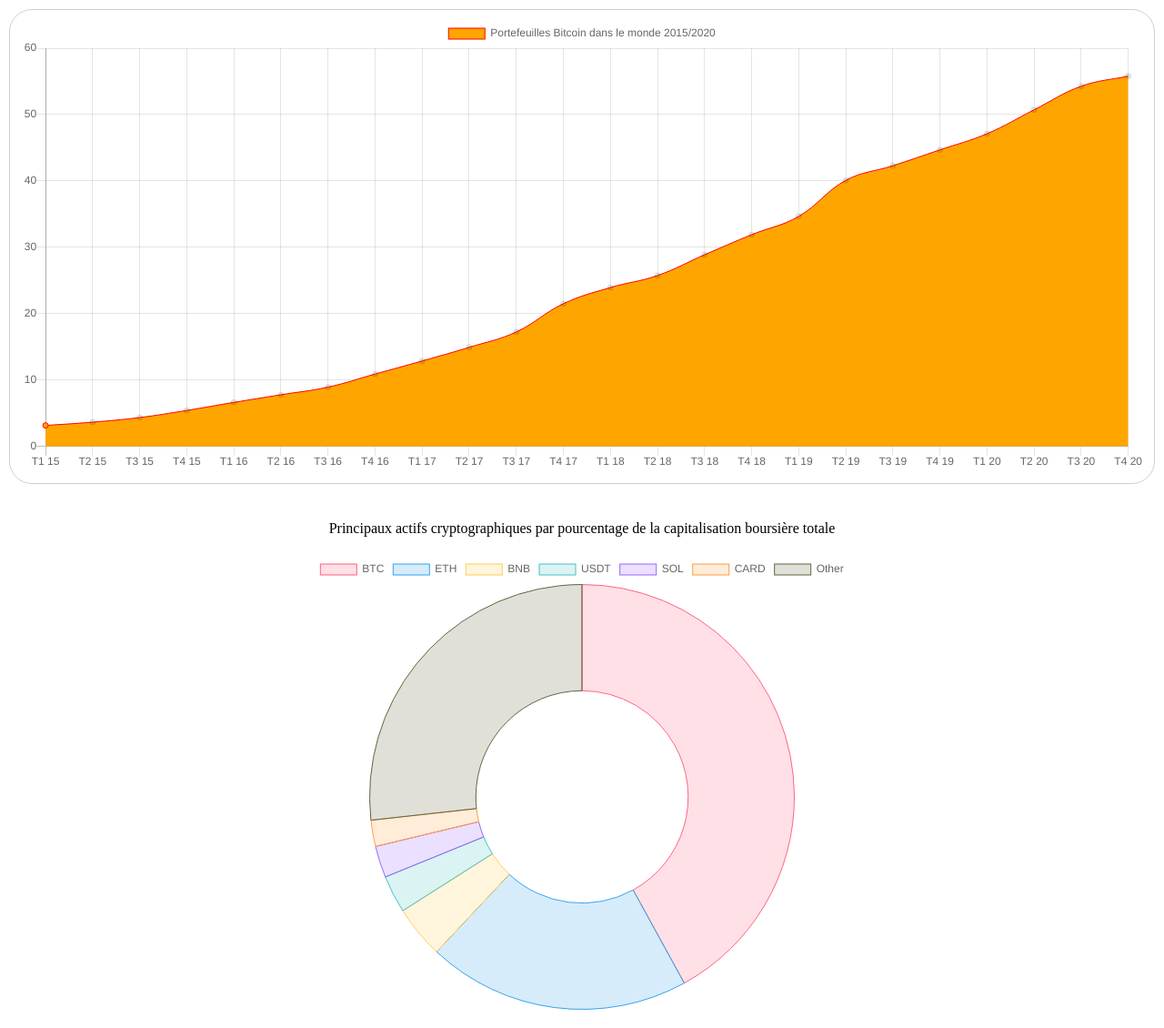
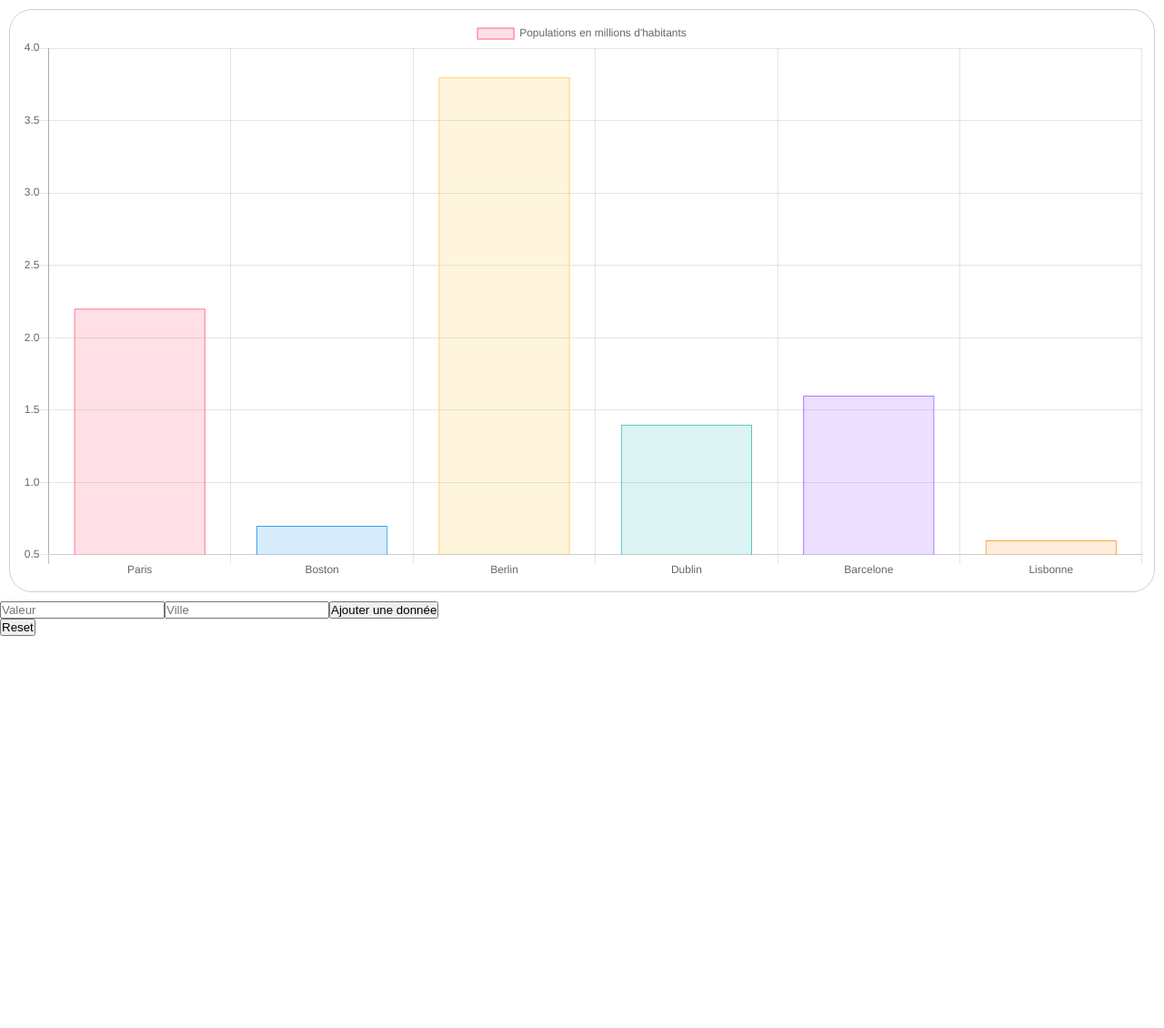
Before and after one commit to Yousopp/myapp, a React (Create React App) app: page / in a window 1280 px wide. Shown: the whole page at 91% size. After the commit the page ends 800 px from the top, so only its background shows below. Built offline with nearby package versions, Linux system fonts and the light colour scheme; the HTML template or start-up script is replaced by a standard one.

Commit message:
button add and reset

```diff
--- a/src/App.js
+++ b/src/App.js
@@ -1,17 +1,46 @@
-import React from 'react'
+import React, { useState, createRef } from 'react'
 
-import LineChart from './components/BarChart'
+import BarChart from './components/BarChart'
+import ButtonChart from './components/ButtonChart'
+import ButtonReset from './components/ButtonReset'
 import './App.css'
-import PieChart from './components/PieChart'
+import config from './configChart.json'
 
 const App = () => {
+
+  // Avoir accés au chart pour le manipuler
+  const chartRef = createRef()
+
+  // HOOK pour avoir (data = config) et (setData) qui sera la nouvelle donnée
+  const [data, setData] = useState(JSON.parse(JSON.stringify(config)))
+
+  //Fonction ajouter une donnée
+  const updateChart = (value, ville) => {
+    const newData = data
+    newData.datasets[0].data.push(parseInt(value))
+    newData.labels.push(ville)
+    setData(newData)
+    chartRef.current.chartInstance.update({ // Update/Refresh le chart
+      preservation: true,
+    });
+  }
+
+  //Fonction reset du chart
+  const resetData = () => {
+    setData(JSON.parse(JSON.stringify(config)))
+    console.log(config)
+    chartRef.current.chartInstance.update({
+      preservation: true,
+    });
+  }
+
   return <div id="divChart">
             <div id="lineChart">
-              <LineChart />
+              <BarChart data={data} chartRef={chartRef}/>
             </div>
-            <div id="pieChart">
-              <p id="titlePieChart">Principaux actifs cryptographiques par pourcentage de la capitalisation boursière totale</p>
-              <PieChart />
+            <div>
+              <ButtonChart updateChart={updateChart}/>
+              <ButtonReset resetData={resetData}/>
             </div>
           </div>
 }
--- a/src/components/BarChart.js
+++ b/src/components/BarChart.js
@@ -1,43 +1,14 @@
 import React from "react"
-import { Line } from 'react-chartjs-2'
+import { Bar } from 'react-chartjs-2'
 
-const LineChart = () => {
+function BarChart({data, chartRef}) {
+    // Chart en bar avec mes données et une référence
     return (
         <div>
-            <Line
-                data={{
-                    labels: ['T1 15', 'T2 15', 'T3 15', 'T4 15', 'T1 16', 'T2 16', 'T3 16', 'T4 16', 'T1 17', 'T2 17', 'T3 17', 'T4 17', 'T1 18', 'T2 18', 'T3 18', 'T4 18', 'T1 19', 'T2 19', 'T3 19', 'T4 19', 'T1 20', 'T2 20', 'T3 20', 'T4 20'],
-                    datasets: [
-                        {
-                            label: "Portefeuilles Bitcoin dans le monde 2015/2020",
-                            data: [3.18, 3.67, 4.37, 5.44, 6.65, 7.8, 8.95, 10.92, 12.89, 14.95, 17.26, 21.51, 23.95, 25.76, 28.89, 31.91, 34.67, 40.09, 42.3, 44.69, 47.12, 50.72, 54.27, 55.8],
-                            backgroundColor: [
-                                'orange',
-                            ],
-                            borderColor: [
-                                'red',
-                            ],
-                            borderWidth: 1
-                        },
-                    ],
-                }}
-            height={500}
-            width={500}
-            options={{
-                maintainAspectRatio: false,
-                scales: {
-                    yAxes: [
-                        {
-                            ticks: {
-                                beginAtZero: true,
-                            },
-                        },
-                    ],
-                },
-            }}
-            />
+            <Bar data={data} ref={chartRef}/>
         </div>
+
     )
 }
 
-export default LineChart
+export default BarChart
--- /dev/null
+++ b/src/components/ButtonChart.js
@@ -0,0 +1,26 @@
+import React, { useState } from "react"
+
+const ButtonChart = ({updateChart}) => {
+
+    // HOOK de mes valeurs, value et ville
+    // Cela me permet de garder l'état initiale en mémoire
+    // Et de changer l'état quand la variable est appelé
+    // Sans modifier mon état par défaut
+
+    const [value, setValue] = useState()
+    const [ville, setVille] = useState()
+
+    const addData = () => {
+        updateChart(value, ville)
+    }
+
+    return (
+        <div className="inputBox">
+            <input type="number" className="inputAdd" placeholder="Valeur" id="inputData" onChange={event => setValue(event.target.value)}/>
+            <input type="text" className="inputAdd" placeholder="Ville" id="label" onChange={event => setVille(event.target.value)}/>
+            <button onClick={addData} id="insertData">Ajouter une donnée</button>
+        </div>
+    )
+}
+
+export default ButtonChart
--- /dev/null
+++ b/src/components/ButtonReset.js
@@ -0,0 +1,12 @@
+import React from "react"
+
+const ButtonReset = ({resetData}) => {
+
+    return (
+        <div className="inputBox">
+            <button onClick={resetData} id="resetData">Reset</button>
+        </div>
+    )
+}
+
+export default ButtonReset
--- a/src/components/PieChart.js
+++ /dev/null
@@ -1,46 +0,0 @@
-import React from "react"
-import { Doughnut } from 'react-chartjs-2'
-
-const PieChart = () => {
-    return (
-        <div>
-            <Doughnut
-                data={{
-                    labels: ['BTC', 'ETH', 'BNB', 'USDT', 'SOL', 'CARD', 'Other'],
-                    datasets: [
-                        {
-                            label: 'Dominance des cryptos ',
-                            data: [42, 20, 4, 2.85, 2.4, 2, 26.75],
-                            backgroundColor: [
-                                'rgba(255, 99, 132, 0.2)',
-                                'rgba(54, 162, 235, 0.2)',
-                                'rgba(255, 206, 86, 0.2)',
-                                'rgba(75, 192, 192, 0.2)',
-                                'rgba(153, 102, 255, 0.2)',
-                                'rgba(255, 159, 64, 0.2)',
-                                'rgba(100, 100, 64, 0.2)'
-                            ],
-                            borderColor: [
-                                'rgba(255, 99, 132, 1)',
-                                'rgba(54, 162, 235, 1)',
-                                'rgba(255, 206, 86, 1)',
-                                'rgba(75, 192, 192, 1)',
-                                'rgba(153, 102, 255, 1)',
-                                'rgba(255, 159, 64, 1)',
-                                'rgba(100, 100, 64, 1)'
-                            ],
-                            borderWidth: 1
-                        },
-                    ],
-                }}
-            height={500}
-            width={500}
-            options={{
-                maintainAspectRatio: false,
-            }}
-            />
-        </div>
-    )
-}
-
-export default PieChart
--- /dev/null
+++ b/src/configChart.json
@@ -0,0 +1,24 @@
+{
+    "labels": ["Paris", "Boston", "Berlin", "Dublin", "Barcelone", "Lisbonne"],
+    "datasets": [{
+        "label": "Populations en millions d'habitants",
+        "data": [2.2, 0.7, 3.8, 1.4, 1.6, 0.6],
+        "backgroundColor": [
+                "rgba(255, 99, 132, 0.2)",
+                "rgba(54, 162, 235, 0.2)",
+                "rgba(255, 206, 86, 0.2)",
+                "rgba(75, 192, 192, 0.2)",
+                "rgba(153, 102, 255, 0.2)",
+                "rgba(255, 159, 64, 0.2)"
+            ],
+        "borderColor": [
+                "rgba(255, 99, 132, 1)",
+                "rgba(54, 162, 235, 1)",
+                "rgba(255, 206, 86, 1)",
+                "rgba(75, 192, 192, 1)",
+                "rgba(153, 102, 255, 1)",
+                "rgba(255, 159, 64, 1)"
+            ],
+        "borderWidth": 1
+    }]
+}
```
